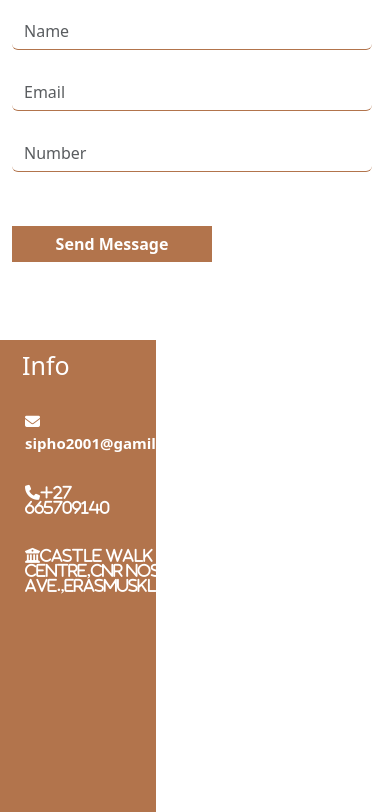
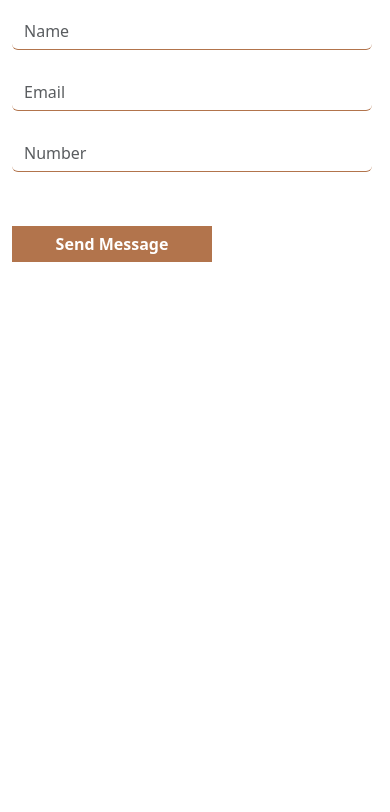
Before and after one commit to Siphosethu-Nkala-1/Coffee-Shop, a plain HTML site: page contact.html in a window 390 px wide. Shown: the part 342-1154 px from the top of the page. After the commit the page ends 900 px from the top, so only its background shows below. Drawn offline with nearby package versions, Linux system fonts and the light colour scheme.

Commit message:
Changed title of website

```diff
--- a/contact.html
+++ b/contact.html
@@ -5,7 +5,7 @@
     <meta http-equiv="X-UA-Compatible" content="IE=edge" />
     <meta name="viewport" content="width=device-width,initial-scale=1.0" />
     <link rel="stylesheet" href="src/style.css" />
-    <title>Restaurant</title>
+    <title>Rise & Grind Café</title>
     <link
       href="https://cdn.jsdelivr.net/npm/bootstrap@5.3.3/dist/css/bootstrap.min.css"
       rel="stylesheet"
@@ -58,7 +58,7 @@
             <input type="number" class="form-control" placeholder="Number" aria-label="default input example"><br/>
            <button id="contact-btn">Send Message</button>
         </div>
-        <div class="col-md-5" id="col">
+        <div class="col-md-5 d-none d-md-block" id="col">
             <h1>Info</h1>
             <p><i class="fa-solid fa-envelope"></i>sipho2001@gamil.com</p>
             <p><i class="fa-solid fa-phone">+27 665709140</i></p>
```
Also changed, not shown: about.html (+1 -1 lines), index.html (+1 -1 lines), menu.html (+1 -1 lines).
